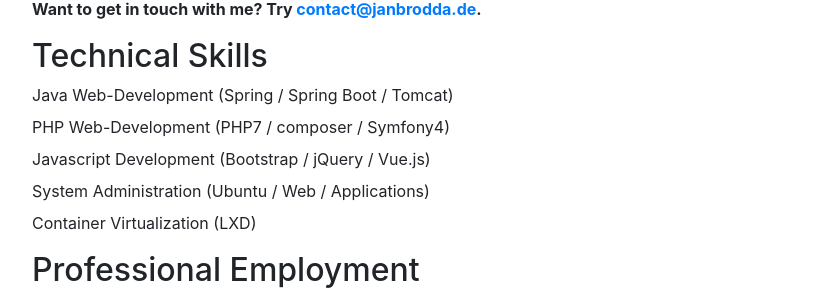
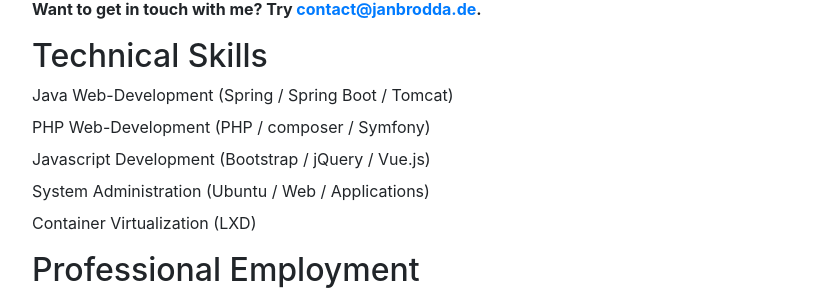
Before and after one commit to janxb/janxb.github.io, a Jekyll site: the page built from _pages/index.md, in a window 1280 px wide. Shown: the part 179-480 px from the top of the page, without its empty margins (223-1050 px from the left). Built offline with Jekyll 4.4.1, drawn with Linux system fonts in a browser that asks for light colours; comment, search, counter and statistics services are not loaded.

Commit message:
Update index.md

```diff
--- a/_pages/index.md
+++ b/_pages/index.md
@@ -12,7 +12,7 @@ I'm a German citizen and currently {{ my_age }} years old. My hobbies include bi
 
 ## Technical Skills
 - Java Web-Development (Spring / Spring Boot / Tomcat)
-- PHP Web-Development (PHP7 / composer / Symfony4)
+- PHP Web-Development (PHP / composer / Symfony)
 - Javascript Development (Bootstrap / jQuery / Vue.js)
 - System Administration (Ubuntu / Web / Applications)
 - Container Virtualization (LXD)
```
